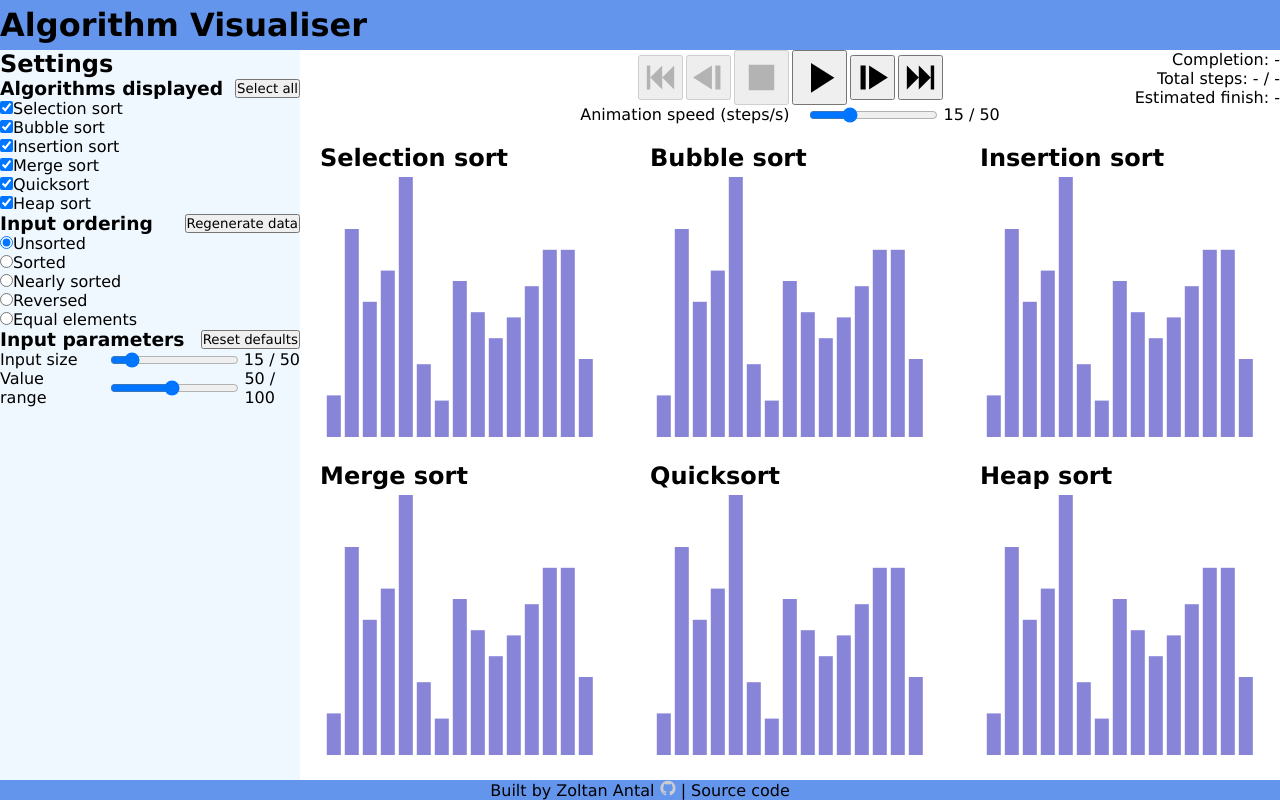
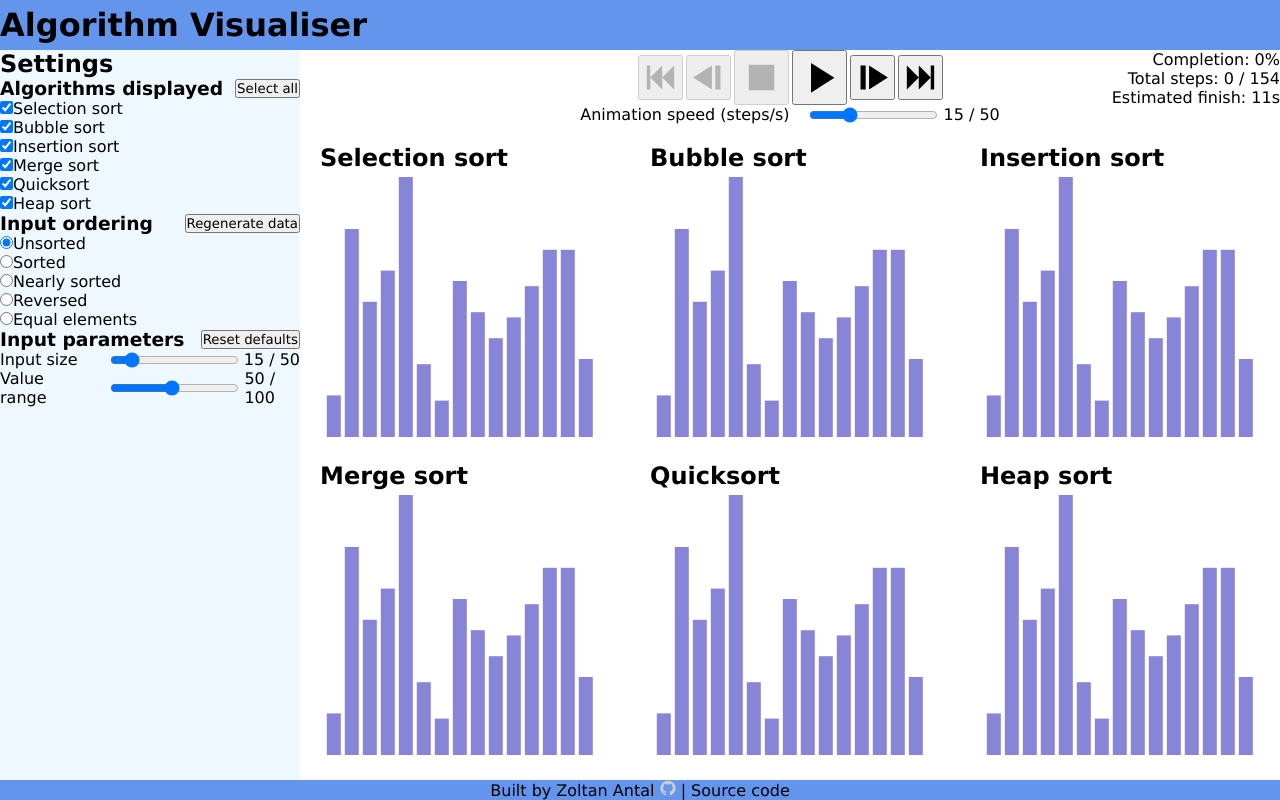
Before and after one commit to zoltan-antal/algorithm-visualiser, a React (Vite) app: page / in a window 1280 px wide. Built offline with nearby package versions, Linux system fonts and the light colour scheme.

Commit message:
Add running time estimate before visualisation starts by debouncing algorithm calculation

```diff
--- a/src/components/Main/VisualisationControls.tsx
+++ b/src/components/Main/VisualisationControls.tsx
@@ -5,8 +5,6 @@ import { useState } from 'react';
 import StepAlgorithmsMode from '../../types/StepAlgorithmsMode.ts';
 import AlgorithmStates from '../../types/AlgorithmStates.ts';
 import AlgorithmSteps from '../../types/AlgorithmSteps.ts';
-
-import algorithms from '../../algorithms';
 
 import controlButtonImages from '../../assets/images/controlButtons';
 
@@ -21,25 +19,21 @@ import {
 import Slider from '../Slider';
 
 interface VisualisationControlsProps {
-  selectedAlgorithms: Set<string>;
+  processing: boolean;
   currentStep: React.MutableRefObject<number>;
   algorithmSteps: React.MutableRefObject<AlgorithmSteps>;
-  processing: boolean;
   setProcessing: React.Dispatch<React.SetStateAction<boolean>>;
-  algorithmStates: AlgorithmStates;
   setAlgorithmStates: React.Dispatch<React.SetStateAction<AlgorithmStates>>;
-  setAlgorithmPlacings: React.Dispatch<React.SetStateAction<string[]>>;
+  calculateAlgorithms: () => void;
 }
 
 const VisualisationControls = ({
-  selectedAlgorithms,
+  processing,
   currentStep,
   algorithmSteps,
-  processing,
   setProcessing,
-  algorithmStates,
   setAlgorithmStates,
-  setAlgorithmPlacings,
+  calculateAlgorithms,
 }: VisualisationControlsProps) => {
   const [speed, setSpeed] = useState(ANIMATION_SPEED.default);
   const [paused, setPaused] = useState<boolean>(true);
@@ -52,33 +46,6 @@ const VisualisationControls = ({
       );
       return updatedStates;
     });
-  };
-
-  const calculateAlgorithms = () => {
-    if (
-      Object.keys(algorithmSteps.current).toSorted().toString() ===
-      Array.from(selectedAlgorithms).toSorted().toString()
-    ) {
-      return;
-    }
-
-    algorithmSteps.current = Object.fromEntries(
-      algorithms
-        .filter((algorithm) =>
-          Array.from(selectedAlgorithms).includes(algorithm.algorithmName)
-        )
-        .map((algorithm) => {
-          const arr = algorithm(algorithmStates[algorithm.algorithmName].array);
-          arr.unshift({ ...arr[0], highlights: [] });
-          arr.push({ ...arr[arr.length - 1], highlights: [] });
-          return [algorithm.algorithmName, arr];
-        })
-    );
-    setAlgorithmPlacings(
-      Object.entries(algorithmSteps.current)
-        .sort((a, b) => a[1].length - b[1].length)
-        .map(([key]) => key)
-    );
   };
 
   const n = Math.max(
@@ -144,7 +111,6 @@ const VisualisationControls = ({
   };
 
   const handleGoToFirstStep = () => {
-    // setProcessing(true);
     setProcessing(false);
     callStepAlgorithms('firstStep');
   };
@@ -226,7 +192,7 @@ const VisualisationControls = ({
             : '-'}
         </p>
         <p>
-          Total steps: {currentStep.current ? currentStep.current : '-'} /{' '}
+          Total steps: {n >= 0 ? currentStep.current : '-'} /{' '}
           {n >= 0 ? n - 1 : '-'}
         </p>
         <p>
--- a/src/components/Main/index.tsx
+++ b/src/components/Main/index.tsx
@@ -1,9 +1,11 @@
 import './index.css';
 
-import { useState } from 'react';
+import { useState, useEffect, useCallback } from 'react';
 
 import AlgorithmStates from '../../types/AlgorithmStates.ts';
 import AlgorithmSteps from '../../types/AlgorithmSteps.ts';
+
+import algorithms from '../../algorithms';
 
 import VisualisationControls from './VisualisationControls.tsx';
 import VisualisationDisplay from './VisualisationDisplay.tsx';
@@ -31,17 +33,49 @@ const Main = ({
 }: MainProps) => {
   const [algorithmPlacings, setAlgorithmPlacings] = useState<string[]>([]);
 
+  const calculateAlgorithms = useCallback(() => {
+    if (
+      Object.keys(algorithmSteps.current).toSorted().toString() ===
+      Array.from(selectedAlgorithms).toSorted().toString()
+    ) {
+      return;
+    }
+    algorithmSteps.current = Object.fromEntries(
+      algorithms
+        .filter((algorithm) =>
+          Array.from(selectedAlgorithms).includes(algorithm.algorithmName)
+        )
+        .map((algorithm) => {
+          const arr = algorithm(algorithmStates[algorithm.algorithmName].array);
+          arr.unshift({ ...arr[0], highlights: [] });
+          arr.push({ ...arr[arr.length - 1], highlights: [] });
+          return [algorithm.algorithmName, arr];
+        })
+    );
+    setAlgorithmPlacings(
+      Object.entries(algorithmSteps.current)
+        .sort((a, b) => a[1].length - b[1].length)
+        .map(([key]) => key)
+    );
+  }, [algorithmStates, algorithmSteps, selectedAlgorithms]);
+
+  useEffect(() => {
+    const debounce = setTimeout(() => {
+      calculateAlgorithms();
+    }, 1000);
+
+    return () => clearTimeout(debounce);
+  }, [calculateAlgorithms]);
+
   return (
     <main>
       <VisualisationControls
-        selectedAlgorithms={selectedAlgorithms}
         currentStep={currentStep}
         algorithmSteps={algorithmSteps}
         processing={processing}
         setProcessing={setProcessing}
-        algorithmStates={algorithmStates}
         setAlgorithmStates={setAlgorithmStates}
-        setAlgorithmPlacings={setAlgorithmPlacings}
+        calculateAlgorithms={calculateAlgorithms}
       ></VisualisationControls>
       <VisualisationDisplay
         maxValue={maxValue}
```
